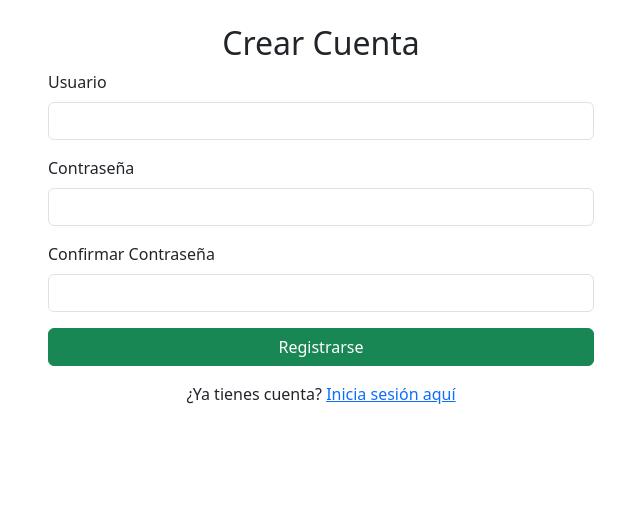
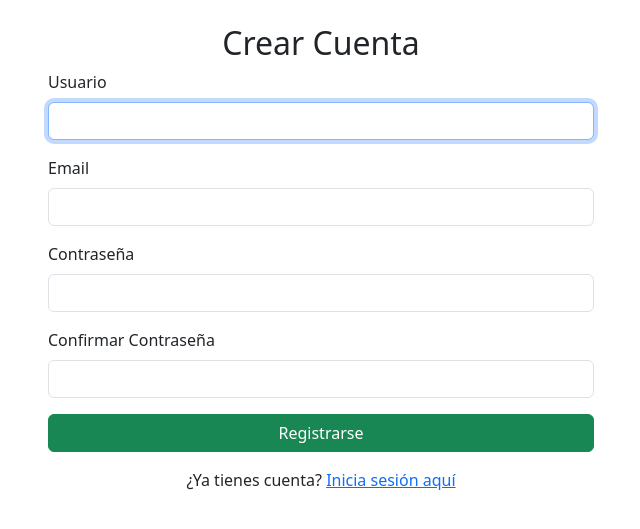
Before and after one commit to ztazam/carpe-diem, a Django app: page /registro/ in a window 1280 px wide. Shown: the part 56-585 px from the top of the page, without its empty margins (319-959 px from the left). Run offline with Django 5.2, Linux system fonts and the light colour scheme.

Commit message:
Organize code into forms.py and update registro view and template

```diff
--- a/core/forms.py
+++ b/core/forms.py
@@ -3,17 +3,23 @@ from django.contrib.auth.forms import UserCreationForm
 from django.contrib.auth.models import User
 
 class RegistroForm(UserCreationForm):
-    email = forms.EmailField(required=True)
+    email = forms.EmailField(required=True, widget=forms.EmailInput(attrs={'class': 'form-control'}))
 
     class Meta:
         model = User
         fields = ['username', 'email', 'password1', 'password2']
+        widgets = {
+            'username': forms.TextInput(attrs={'class': 'form-control'}),
+        }
 
-    def clean(self):
-        cleaned_data = super().clean()
-        password1 = cleaned_data.get("password1")
-        password2 = cleaned_data.get("password2")
+    def __init__(self, *args, **kwargs):
+        super().__init__(*args, **kwargs)
+        self.fields['password1'].widget = forms.PasswordInput(attrs={'class': 'form-control'})
+        self.fields['password2'].widget = forms.PasswordInput(attrs={'class': 'form-control'})
 
-        if password1 and password2 and password1 != password2:
-            raise forms.ValidationError("Las contraseñas no coinciden")
-        return cleaned_data
+    def save(self, commit=True):
+        user = super().save(commit=False)
+        user.email = self.cleaned_data['email']
+        if commit:
+            user.save()
+        return user
--- a/core/templates/core/registro.html
+++ b/core/templates/core/registro.html
@@ -20,18 +20,22 @@
 
             <div class="mb-3">
                 <label class="form-label">Usuario</label>
-                <input type="text" name="username" class="form-control" required
-                       value="{{ form.username.value|default:'' }}">
+                {{ form.username }}
+            </div>
+
+            <div class="mb-3">
+                <label class="form-label">Email</label>
+                {{ form.email }}
             </div>
 
             <div class="mb-3">
                 <label class="form-label">Contraseña</label>
-                <input type="password" name="password1" class="form-control" required>
+                {{ form.password1 }}
             </div>
 
             <div class="mb-3">
                 <label class="form-label">Confirmar Contraseña</label>
-                <input type="password" name="password2" class="form-control" required>
+                {{ form.password2 }}
             </div>
 
             <button type="submit" class="btn btn-success w-100" id="submitBtn">
--- a/core/views.py
+++ b/core/views.py
@@ -13,6 +13,9 @@ from django.views.decorators.csrf import csrf_exempt
 from django.http import HttpResponse
 from django.views.decorators.csrf import ensure_csrf_cookie
 from django.contrib.auth.models import User
+from django.db import IntegrityError
+
+
 
 
 @csrf_exempt
@@ -119,13 +122,12 @@ def dashboard_premium(request):
 
 def registro(request):
     if request.method == 'POST':
-        form = UserCreationForm(request.POST)
+        form = RegistroForm(request.POST)
 
         if form.is_valid():
             try:
                 # Intentar guardar el usuario
                 user = form.save(commit=False)
-                user.email = form.cleaned_data.get('email', '')
                 user.save()
 
                 # Pequeña pausa para sincronización de BD
@@ -154,7 +156,7 @@ def registro(request):
             except Exception as e:
                 form.add_error(None, f'Error inesperado: {str(e)}')
     else:
-        form = UserCreationForm()
+        form = RegistroForm()
 
     return render(request, 'core/registro.html', {'form': form})
 
```
